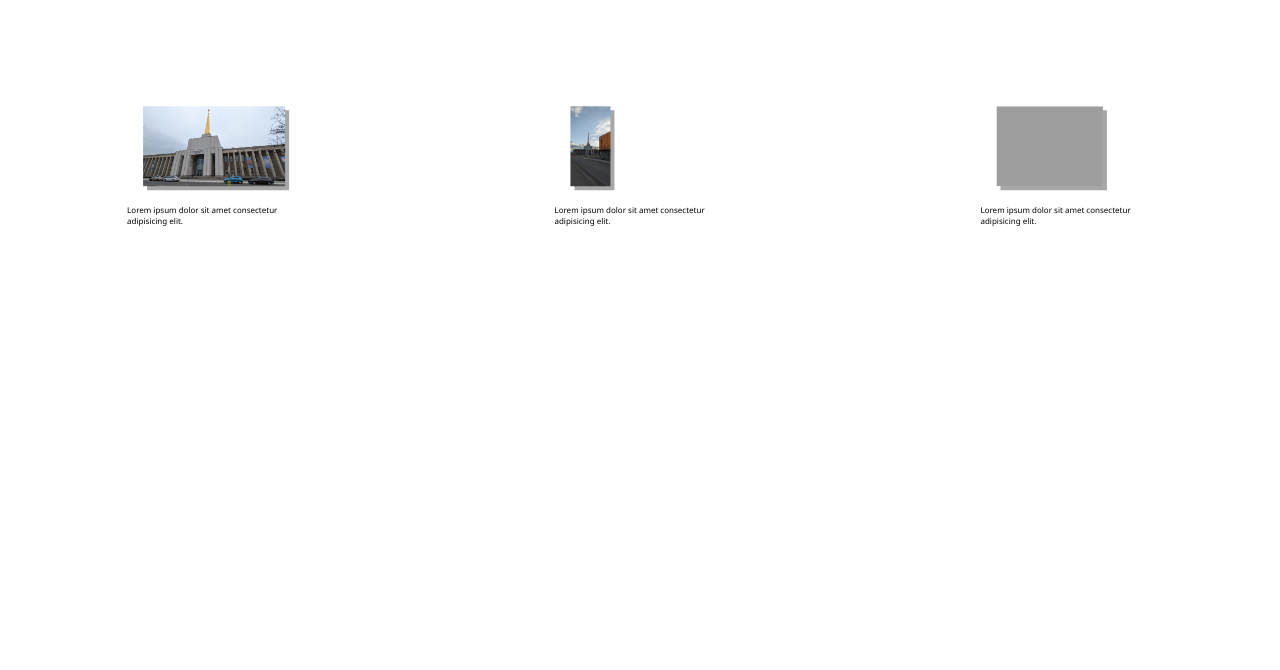
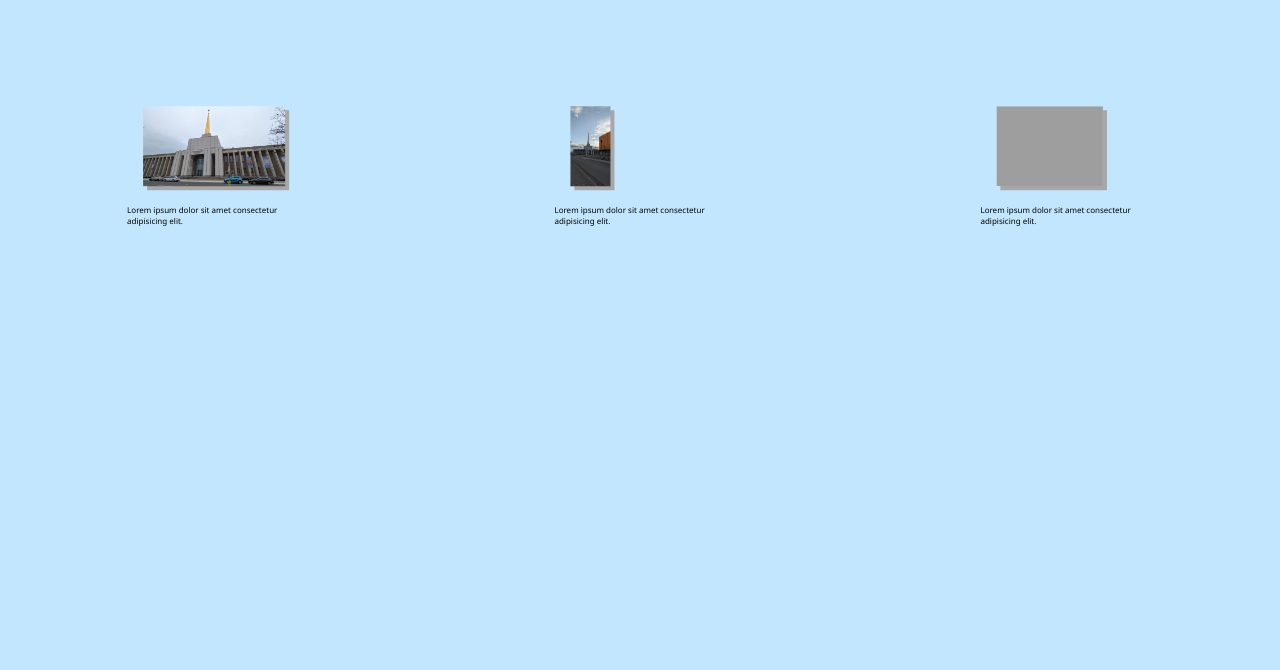
Before and after one commit to TiredGoa1/Website-about-Leipzig, a plain HTML site: page Imagetransition.html in a window 1280 px wide. Shown: the part 130-800 px from the top of the page. Drawn offline with Linux system fonts and the light colour scheme; grey boxes are pictures that could not be loaded.

Commit message:
Backgroundcolor

```diff
--- a/assets/css/imagetransition.css
+++ b/assets/css/imagetransition.css
@@ -10,6 +10,7 @@ body,
 html {
     margin: 0;
     font-family: 'Segoe UI', Tahoma, Geneva, Verdana, sans-serif;
+    background-color: var(--lightblue);
 }
 
 .Navigationsbar {
@@ -121,6 +122,8 @@ h1 {
     text-transform: uppercase;
 }
 
+
+
 /* .test{
     height: 65vh;
     width: 80vh;
```
